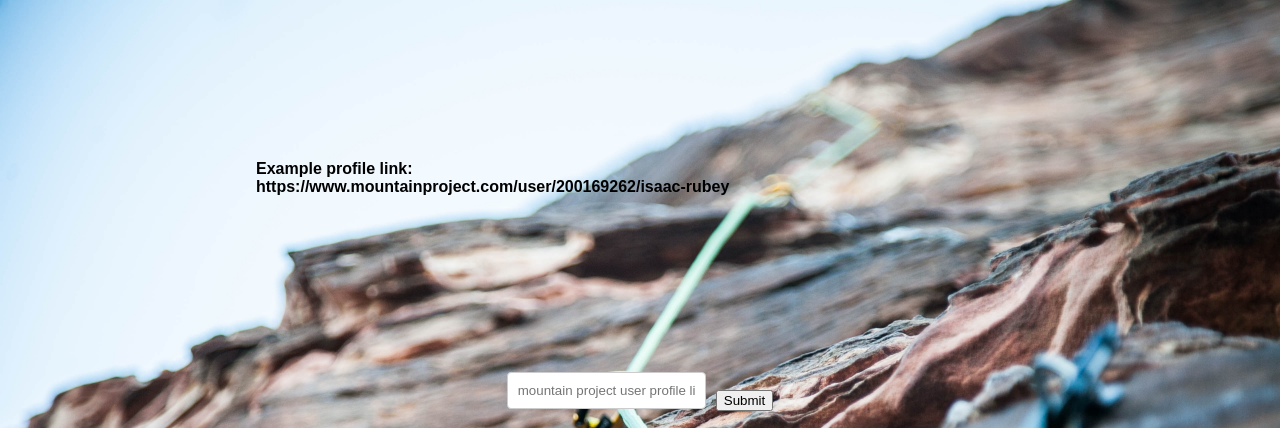
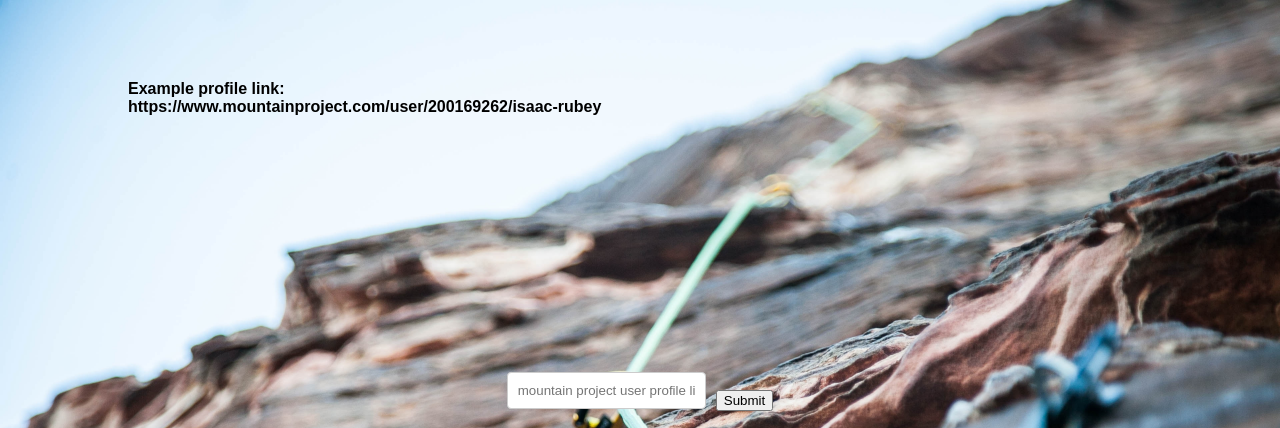
Before and after one commit to irubey/Prototype-Climbing-Analytics-App, a Flask app: page / in a window 1280 px wide. Shown: the top 428 px of the page. Run offline with Flask 3, Linux system fonts and the light colour scheme.

Commit message:
moved again

```diff
--- a/templates/index.html
+++ b/templates/index.html
@@ -9,8 +9,8 @@
     <style>
         #example {
             position: absolute;
-            top: 20%;
-            left: 20%;
+            top: 10%;
+            left: 10%;
         }
     </style>
 </head>
```
